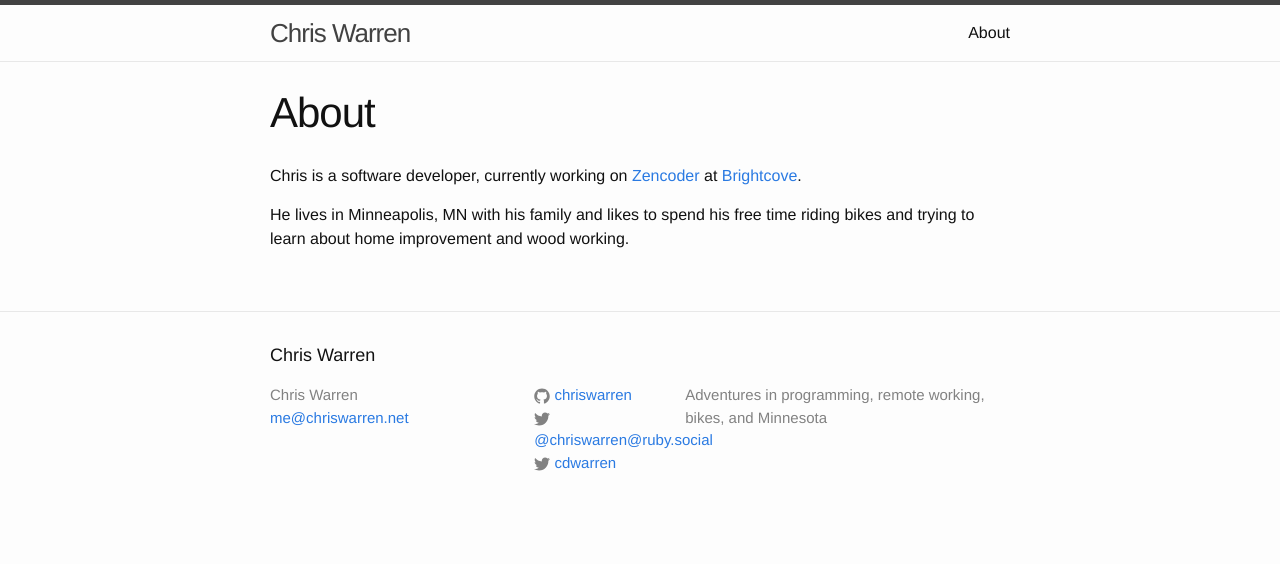
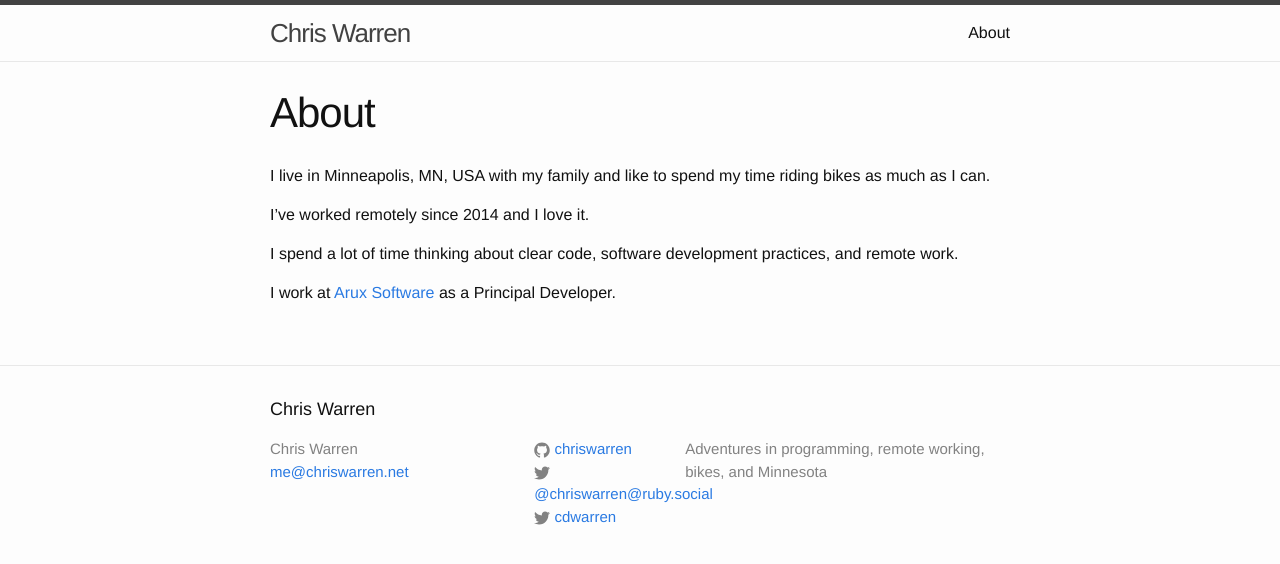
Before and after one commit to chriswarren/chriswarren.github.io, a Jekyll site: the page built from about.md, in a window 1280 px wide. Shown: the top 564 px of the page. Built offline with Jekyll 4.4.1, drawn with Linux system fonts in a browser that asks for light colours.

Commit message:
Updates to bio
change to first-person, update to current job, add some more detail

```diff
--- a/about.md
+++ b/about.md
@@ -4,6 +4,10 @@ title: About
 permalink: /about/
 ---
 
-Chris is a software developer, currently working on [Zencoder](http://zencoder.com) at [Brightcove](http://brightcove.com).
+I live in Minneapolis, MN, USA with my family and like to spend my time riding bikes as much as I can.
 
-He lives in Minneapolis, MN with his family and likes to spend his free time riding bikes and trying to learn about home improvement and wood working.
+I've worked remotely since 2014 and I love it.
+
+I spend a lot of time thinking about clear code, software development practices, and remote work.
+
+I work at [Arux Software](https://arux.software) as a Principal Developer.
```
